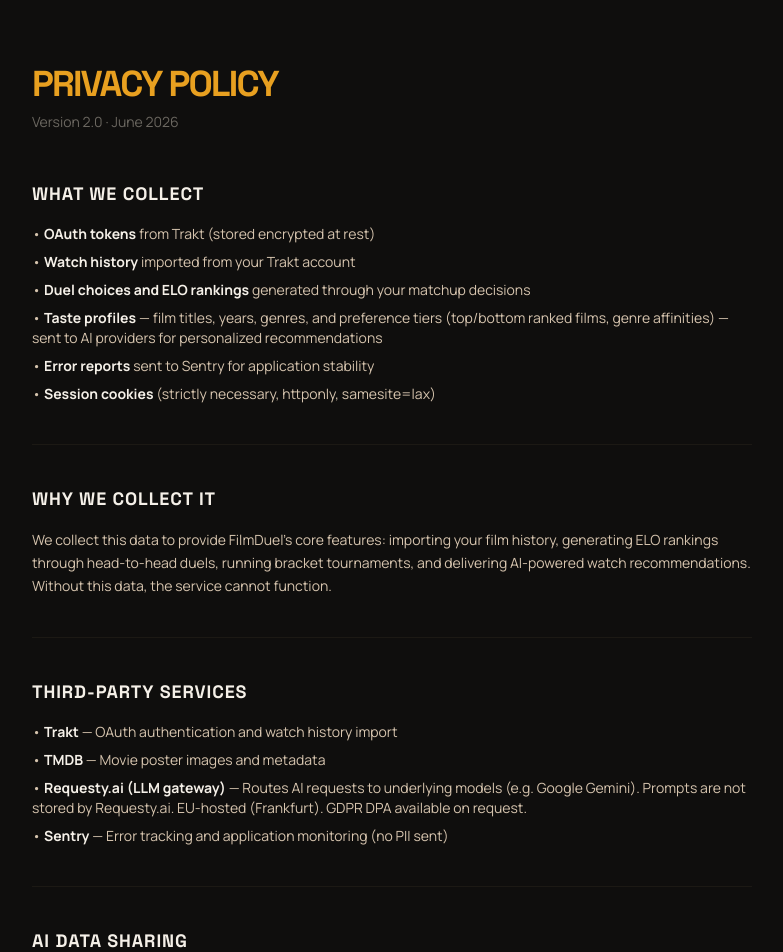
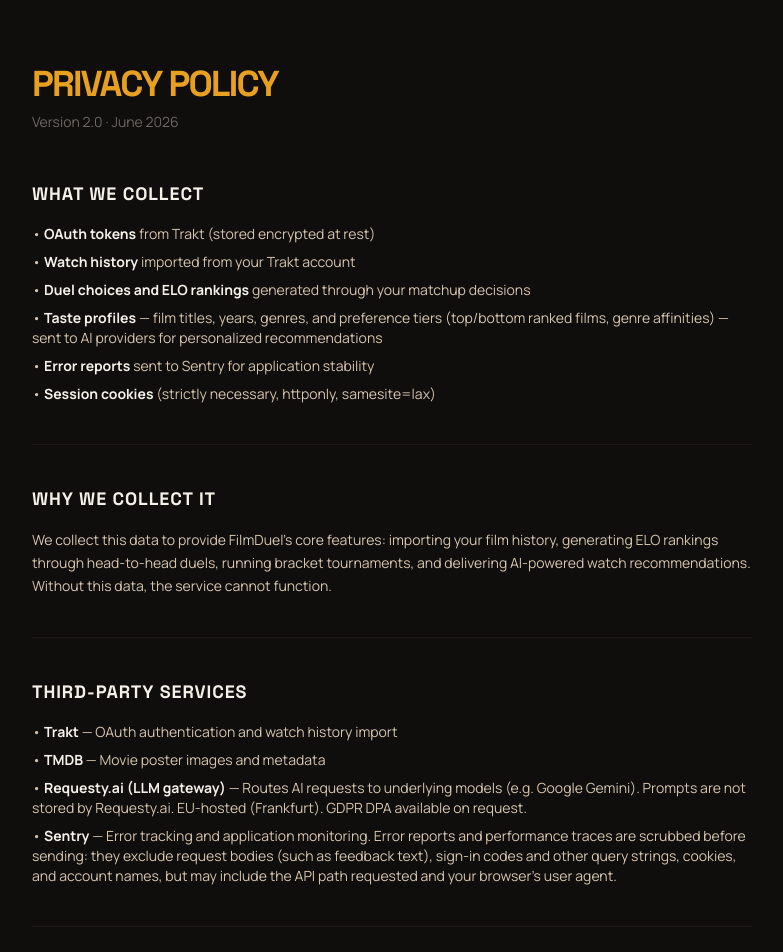
Before and after one commit to alexsiri7/filmduel, a React (Vite) app in the folder frontend/: page /privacy in a window 1280 px wide. Shown: the top 952 px of the page, without its empty margins (248-1031 px from the left). Built offline with nearby package versions, Linux system fonts and the light colour scheme.

Commit message:
Describe what Sentry actually receives in the privacy policy (#687)
The policy claimed no PII reached Sentry. State what is scrubbed and what
can still be sent (API path and user agent).

```diff
--- a/frontend/src/pages/PrivacyPolicy.jsx
+++ b/frontend/src/pages/PrivacyPolicy.jsx
@@ -46,7 +46,7 @@
             <li>• <strong className="text-[#F5F0E8]">Trakt</strong> — OAuth authentication and watch history import</li>
             <li>• <strong className="text-[#F5F0E8]">TMDB</strong> — Movie poster images and metadata</li>
             <li>• <strong className="text-[#F5F0E8]">Requesty.ai (LLM gateway)</strong> — Routes AI requests to underlying models (e.g. Google Gemini). Prompts are not stored by Requesty.ai. EU-hosted (Frankfurt). GDPR DPA available on request.</li>
-            <li>• <strong className="text-[#F5F0E8]">Sentry</strong> — Error tracking and application monitoring (no PII sent)</li>
+            <li>• <strong className="text-[#F5F0E8]">Sentry</strong> — Error tracking and application monitoring. Error reports and performance traces are scrubbed before sending: they exclude request bodies (such as feedback text), sign-in codes and other query strings, cookies, and account names, but may include the API path requested and your browser's user agent.</li>
           </ul>
         </section>
 
```
